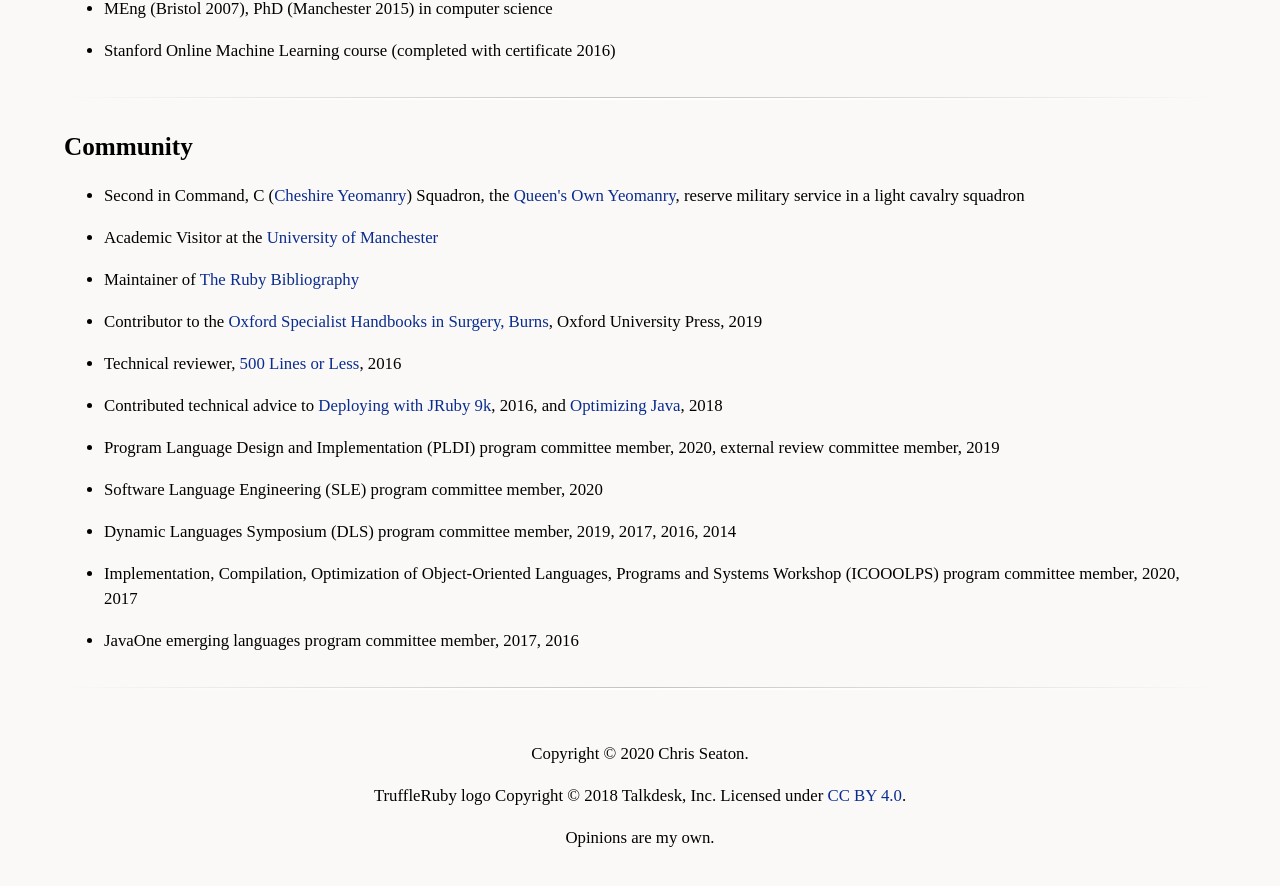
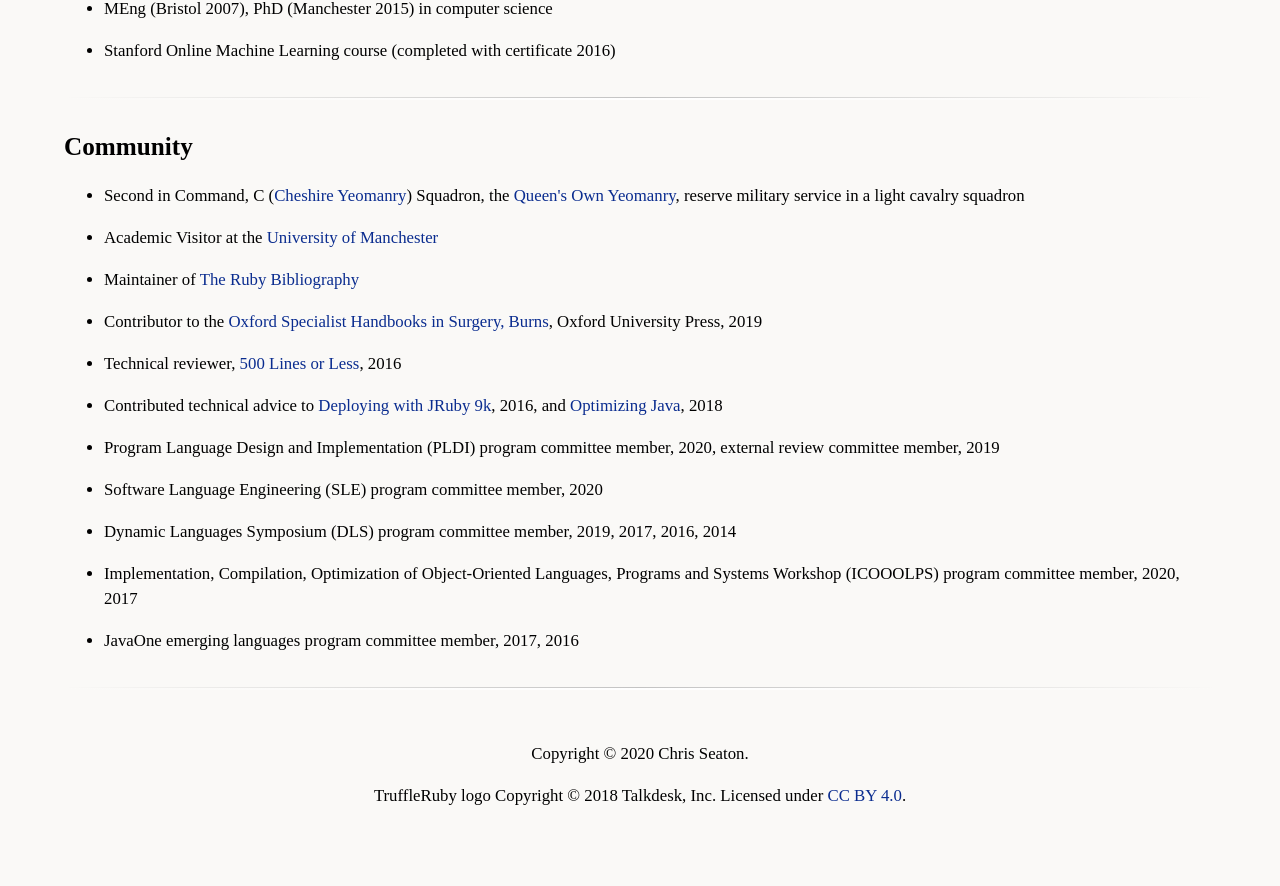
Before and after one commit to chrisseaton/chrisseaton.github.io, a Jekyll site: the page built from index.md, in a window 1280 px wide and 900 px high, scrolled down 6624 px. Shown: the top 886 px of the window. Built offline with Jekyll 4.4.1, drawn with Linux system fonts in a browser that asks for light colours; nearby versions of some CDN libraries; some web fonts are replaced; after the commit the page ends 7482 px from its top, so only the background shows below that.

Commit message:
Simplify footer

```diff
--- a/_layouts/article.html
+++ b/_layouts/article.html
@@ -48,7 +48,6 @@
 
 <footer>
 <p>{{ page.copyright }}</p>
-<p>Opinions are my own.</p>
 </footer>
 
 </article>
--- a/_layouts/home.html
+++ b/_layouts/home.html
@@ -35,7 +35,6 @@
 <footer>
 <p>{{ page.copyright }}</p>
 {{ page.footer }}
-<p>Opinions are my own.</p>
 </footer>
 
 </article>
--- a/_layouts/section.html
+++ b/_layouts/section.html
@@ -39,7 +39,6 @@
 <footer>
 <p>{{ page.copyright }}</p>
 {{ page.footer }}
-<p>Opinions are my own.</p>
 </footer>
 
 </article>
```
